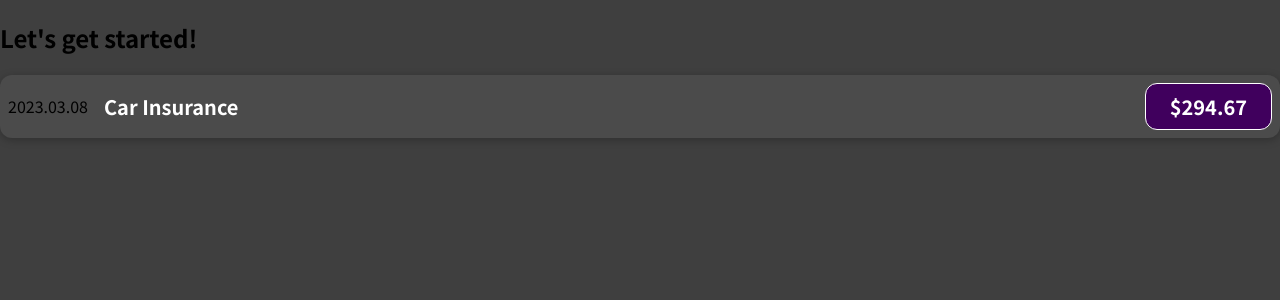
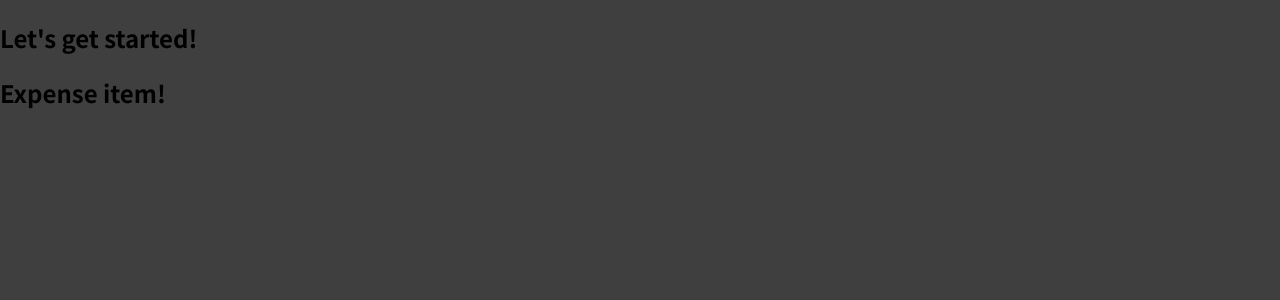
Before and after one commit to kangdy25/Into-the-React, a JavaScript app in the folder 01-starting-setup/: page / in a window 1280 px wide. Shown: the top 300 px of the page. Built offline with nearby package versions, Linux system fonts and the light colour scheme.

Commit message:
Revert "Make styling in React"
This reverts commit 31d68c51358b5120cb96787e728e49c35bece8bb.

```diff
--- a/01-starting-setup/src/components/ExpenseItem.css
+++ /dev/null
@@ -1,56 +0,0 @@
-.expense-item {
-    display: flex;
-    justify-content: space-between;
-    align-items: center;
-    box-shadow: 0 2px 8px rgba(0, 0, 0, 0.25);
-    padding: 0.5rem;
-    margin: 1rem 0;
-    border-radius: 12px;
-    background-color: #4b4b4b;
-}
-
-.expense-item__description {
-    display: flex;
-    flex-direction: column;
-    gap: 1rem;
-    align-items: flex-end;
-    flex-flow: column-reverse;
-    justify-content: flex-start;
-    flex: 1;
-}
-
-.expense-item h2 {
-    color: #3a3a3a;
-    font-size: 1rem;
-    flex: 1;
-    margin: 0 1rem;
-    color: white;
-}
-
-.expense-item__price {
-    font-size: 1rem;
-    font-weight: bold;
-    color: white;
-    background-color: #40005d;
-    border: 1px solid white;
-    padding: 0.5rem;
-    border-radius: 12px;
-}
-
-@media (min-width: 580px) {
-    .expense-item__description {
-        flex-direction: row;
-        align-items: center;
-        justify-content: flex-start;
-        flex: 1;
-    }
-
-    .expense-item__description h2 {
-        font-size: 1.25rem;
-    }
-
-    .expense-item__price {
-        font-size: 1.25rem;
-        padding: 0.5rem 1.5rem;
-    }
-}
--- a/01-starting-setup/src/components/ExpenseItem.js
+++ b/01-starting-setup/src/components/ExpenseItem.js
@@ -1,15 +1,5 @@
-import "./ExpenseItem.css";
-
 function ExpenseItem() {
-    return (
-        <div className="expense-item">
-            <div>2023.03.08</div>
-            <div className="expense-item__description">
-                <h2>Car Insurance</h2>
-                <div className="expense-item__price">$294.67</div>
-            </div>
-        </div>
-    );
+    return <h2>Expense item!</h2>
 }
 
 export default ExpenseItem;
```
